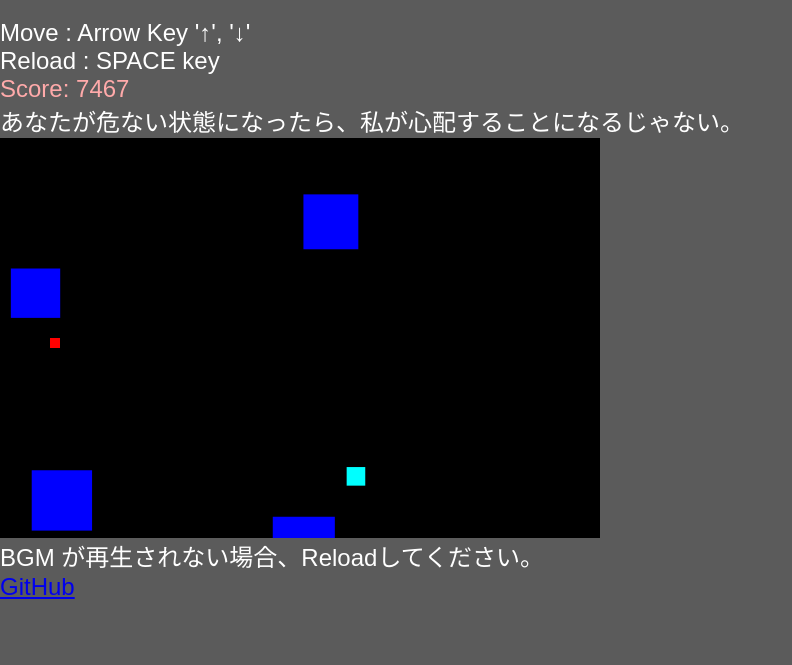
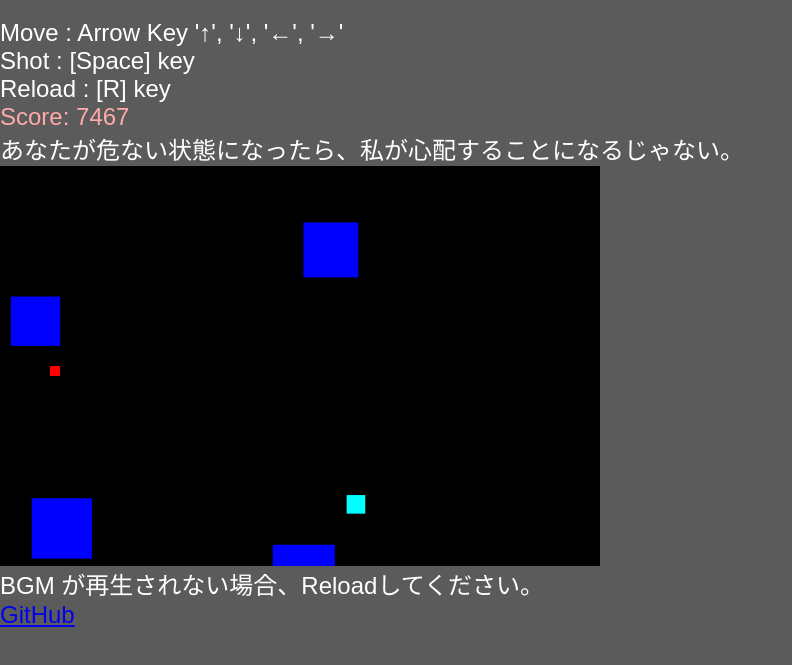
Before and after one commit to junjanjon/browser-games, a website: page src/jet-game.html in a window 1280 px wide. Shown: the part 61-726 px from the top of the page, without its empty margins (0-792 px from the left). Drawn offline with Linux system fonts and the light colour scheme.

Commit message:
Update 操作説明更新

```diff
--- a/src/jet-game.html
+++ b/src/jet-game.html
@@ -25,8 +25,9 @@
 </head>
 <body>
 <h1>Jet Game</h1>
-<div class="text">Move : Arrow Key '↑', '↓'</div>
-<div id="reload" class="text">Reload : SPACE key</div>
+<div class="text">Move : Arrow Key '↑', '↓', '←', '→'</div>
+<div id="shot" class="text">Shot : [Space] key</div>
+<div id="reload" class="text">Reload : [R] key</div>
 <div id="score" class="text">Score: 0</div>
 <div id="praise" class="text">見ててあげるからがんばりなさいよ。</div>
 <audio id="bgm" src="audio/maou_bgm_loop_8bit29.mp3" loop></audio>
```
